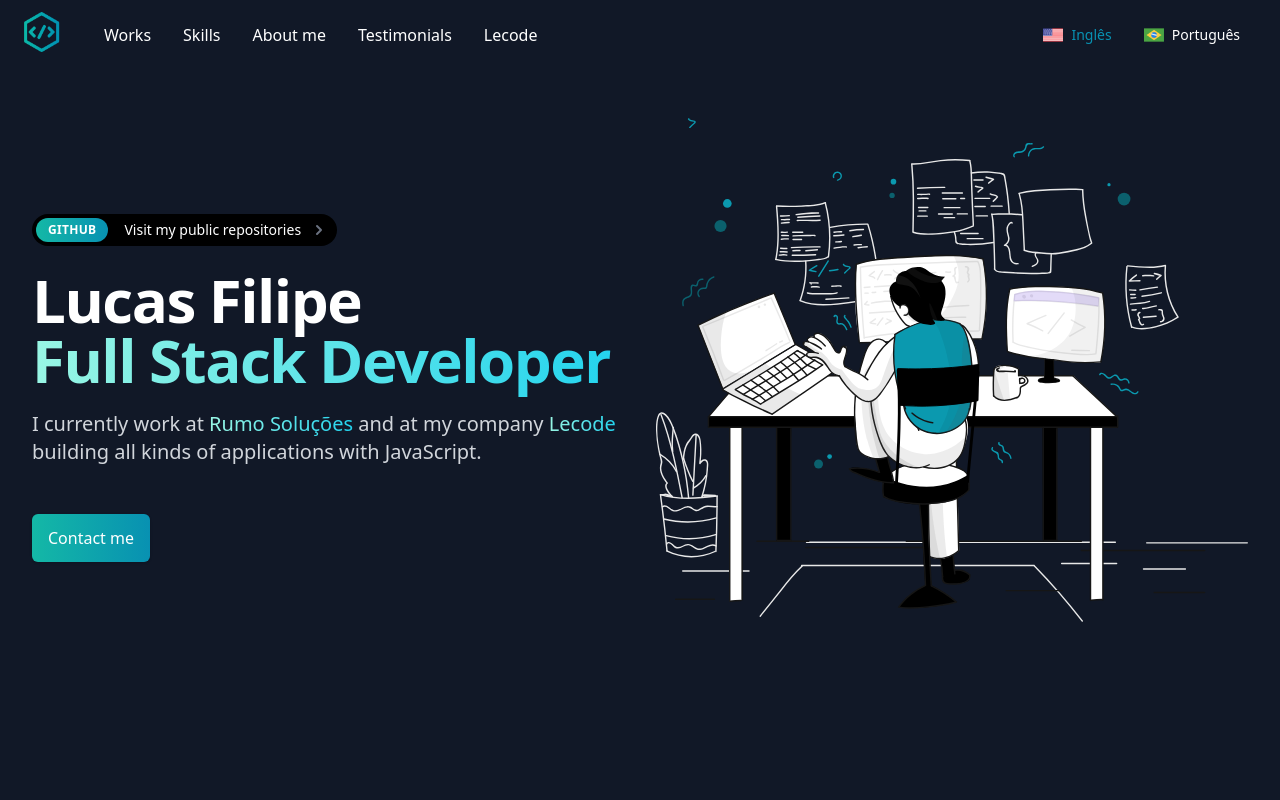
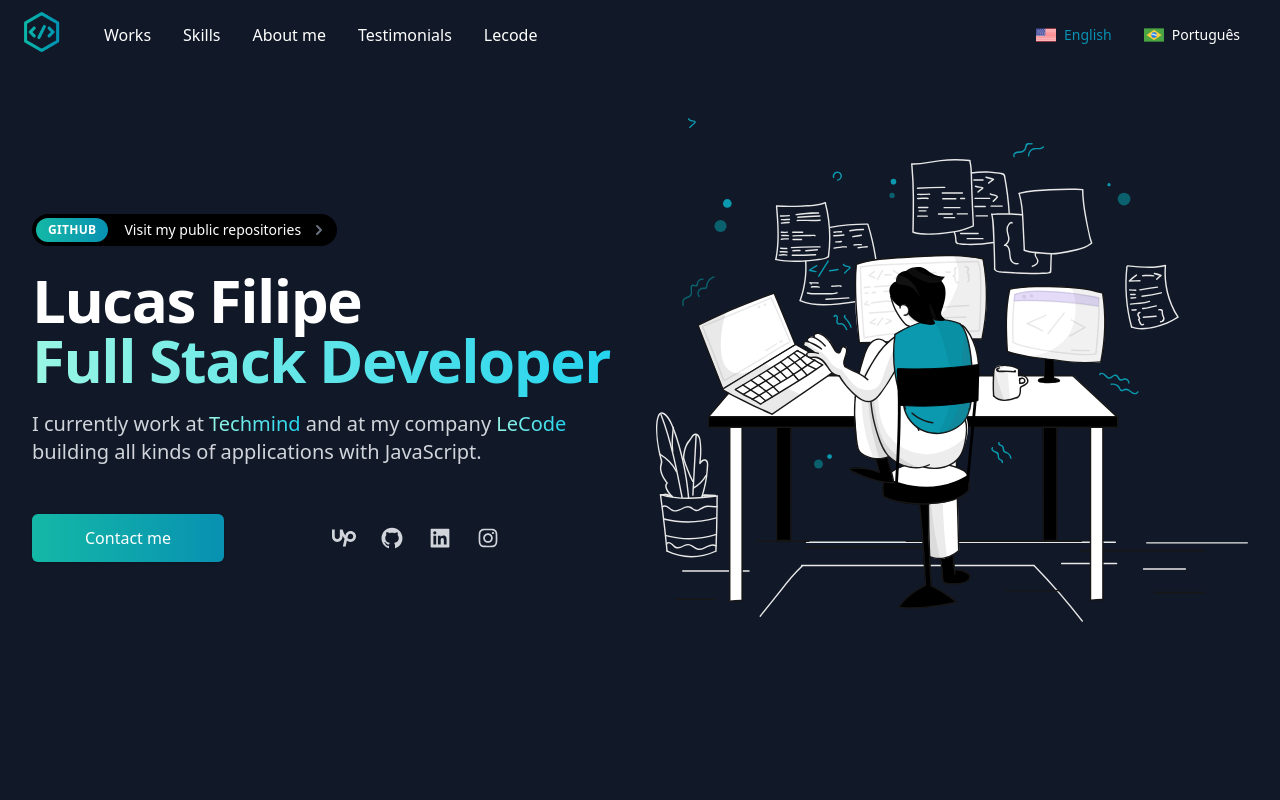
Before and after one commit to lucasfilipess/portfolio, a Next.js app: page / in a window 1280 px wide. Shown: the top 800 px of the page. Built offline with nearby package versions, Linux system fonts and the light colour scheme.

Commit message:
add links to hero

```diff
--- a/src/components/Hero.tsx
+++ b/src/components/Hero.tsx
@@ -1,6 +1,12 @@
 import Image from 'next/image'
 import { useRouter } from 'next/router'
 import { ChevronRightIcon } from '@heroicons/react/solid'
+import {
+  AiFillLinkedin,
+  AiFillGithub,
+  AiOutlineInstagram
+} from 'react-icons/ai'
+import { SiUpwork } from 'react-icons/si'
 import { LOCALE } from '../../locale'
 
 const Hero = () => {
@@ -39,12 +45,12 @@ const Hero = () => {
               <p className="text-base text-gray-300 sm:text-xl lg:text-lg xl:text-xl">
                 {hero.description1}{' '}
                 <a
-                  href="https://rumosolucoes.com/"
+                  href="https://techmindit.com.br/site/"
                   target="_blank"
                   className="bg-clip-text text-transparent bg-gradient-to-r from-teal-200 to-cyan-400 sm:pb-5"
                   rel="noreferrer"
                 >
-                  Rumo Soluções
+                  Techmind
                 </a>{' '}
                 {hero.description2}{' '}
                 <a
@@ -53,20 +59,54 @@ const Hero = () => {
                   className="bg-clip-text text-transparent bg-gradient-to-r from-teal-200 to-cyan-400 sm:pb-5 "
                   rel="noreferrer"
                 >
-                  Lecode
+                  LeCode
                 </a>{' '}
                 {hero.description3}
               </p>
               <div className="mt-10 sm:mt-12">
                 <form action="#" className="sm:max-w-xl sm:mx-auto lg:mx-0">
                   <div className="sm:flex justify-start items-center">
-                    <div className="mt-3 sm:mt-0 ">
+                    <div className="flex items-center mt-3 w-full sm:mt-0">
                       <a
                         href="mailto: lucasfilipedasilvasouza@gmail.com"
-                        className="text-center block w-full py-3 px-4 rounded-md shadow bg-gradient-to-r from-teal-500 to-cyan-600 text-white font-medium hover:from-teal-600 hover:to-cyan-700 focus:outline-none focus:ring-2 focus:ring-offset-2 focus:ring-cyan-400 focus:ring-offset-gray-900"
+                        className="text-center block w-1/2 py-3 px-4 rounded-md shadow bg-gradient-to-r from-teal-500 to-cyan-600 text-white font-medium hover:from-teal-600 hover:to-cyan-700 focus:outline-none focus:ring-2 focus:ring-offset-2 focus:ring-cyan-400 focus:ring-offset-gray-900 md:w-1/3 lg:w-1/3 "
                       >
                         {hero.contact}
                       </a>
+                      <div className="flex items-center gap-6 ml-auto md:mx-auto lg:mx-auto">
+                        <a
+                          href="https://www.upwork.com/o/profiles/users/~01b27157790dd28700/"
+                          target="_blank"
+                          className="text-gray-300 hover:text-gray-100"
+                          rel="noreferrer"
+                        >
+                          <SiUpwork className="h-6 w-6" />
+                        </a>
+                        <a
+                          href="https://github.com/lucasfilipess"
+                          target="_blank"
+                          className="text-gray-300 hover:text-gray-100"
+                          rel="noreferrer"
+                        >
+                          <AiFillGithub className="h-6 w-6" />
+                        </a>
+                        <a
+                          href="https://www.linkedin.com/in/lucas-souza-95b867174"
+                          target="_blank"
+                          className="text-gray-300 hover:text-gray-100"
+                          rel="noreferrer"
+                        >
+                          <AiFillLinkedin className="h-6 w-6" />
+                        </a>
+                        <a
+                          href="https://www.instagram.com/lucasfilipess/"
+                          target="_blank"
+                          className="text-gray-300 hover:text-gray-100"
+                          rel="noreferrer"
+                        >
+                          <AiOutlineInstagram className="h-6 w-6" />
+                        </a>
+                      </div>
                     </div>
                   </div>
                 </form>
--- a/src/components/LocaleSwitcher.tsx
+++ b/src/components/LocaleSwitcher.tsx
@@ -40,7 +40,7 @@ const LocaleSwitcher = ({ dark = false }: Props) => {
                   }`}
                 >
                   {locale === 'en-US'
-                    ? 'Inglês'
+                    ? 'English'
                     : locale === 'pt-BR'
                     ? 'Português'
                     : ''}
```
